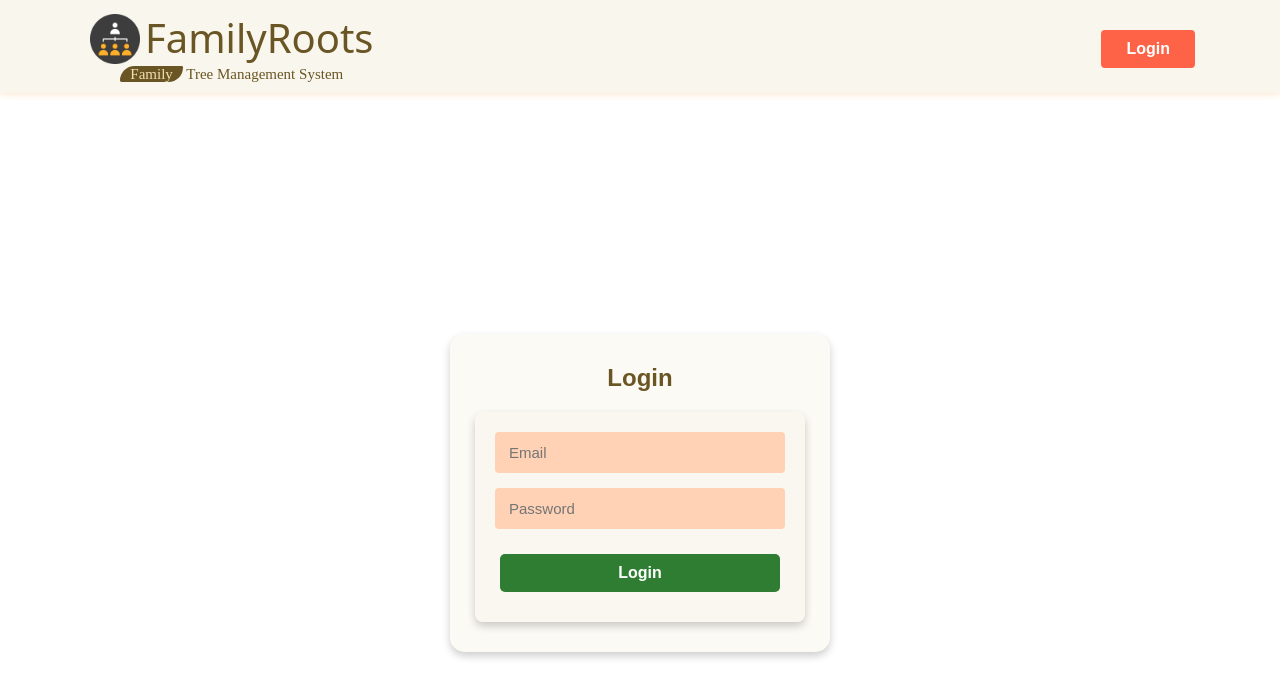
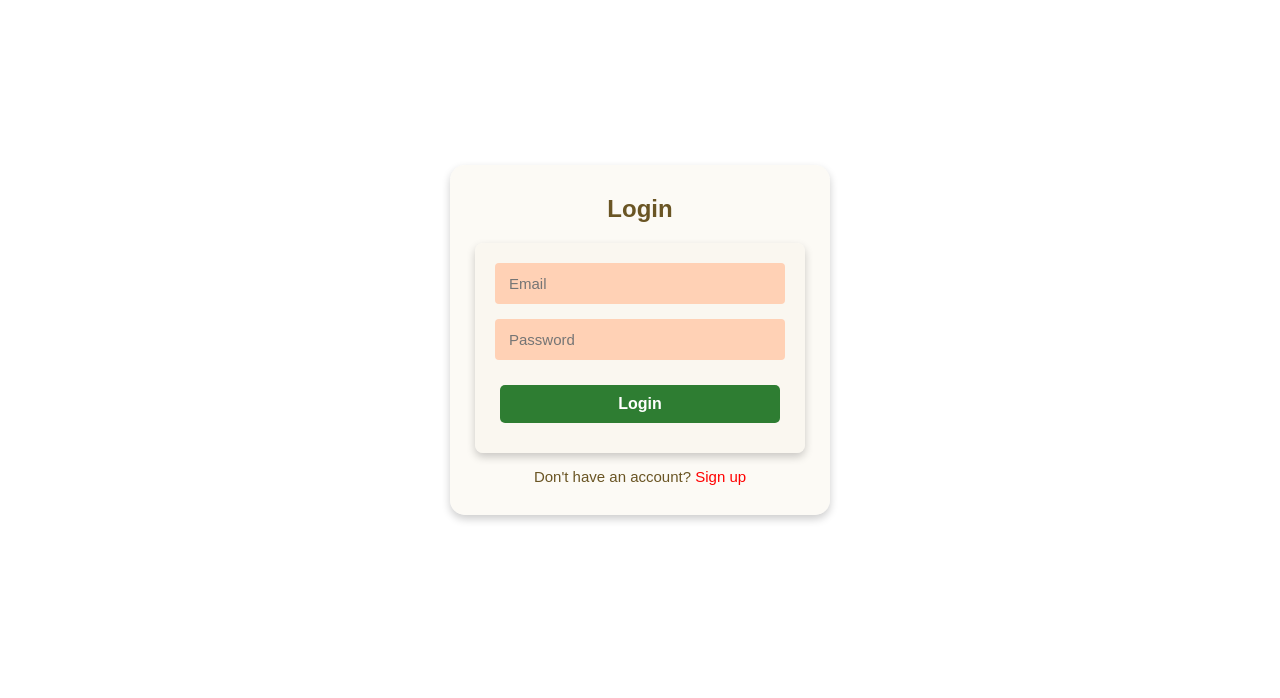
Before and after one commit to VishalValvi-83/family-tree-management-system, a React (Create React App) app in the folder frontend/: page /login in a window 1280 px wide. Shown: the top 698 px of the page. Built offline with nearby package versions, Linux system fonts and the light colour scheme; a web font is replaced by a local one.

Commit message:
fix: update AuthForm styles and add navigation links for login and signup

```diff
--- a/frontend/src/pages/Auth/AuthForm.css
+++ b/frontend/src/pages/Auth/AuthForm.css
@@ -2,7 +2,7 @@
     display: flex;
     justify-content: center;
     align-items: center;
-    min-height: 100vh;
+    min-height: 85vh;
 }
 
 .auth-card {
@@ -37,6 +37,19 @@
     background: var(--form-input-color);
     font-size: 15px;
 }
+.auth-link{
+    text-align: center;
+    margin-top: 15px;
+    font-size: 15px;
+    color: var(--primary-color);}
+.auth-link a{
+    color: red;
+    cursor: pointer;
+    text-decoration: none;
+}
+.auth-link a:hover{
+    text-decoration: underline;
+}
 
 @media (max-width: 500px) {
     .auth-card {
--- a/frontend/src/pages/Auth/Login.js
+++ b/frontend/src/pages/Auth/Login.js
@@ -1,9 +1,8 @@
 import { useState } from "react";
-import { useNavigate } from "react-router-dom";
+import { Link, useNavigate } from "react-router-dom";
 import axios from "axios";
 import "./AuthForm.css";
 import { toast } from "react-toastify";
-import Header from "../../component/Header/Header";
 
 export default function LoginForm() {
     const navigate = useNavigate();
@@ -50,7 +49,7 @@ export default function LoginForm() {
 
     return (
         <>
-            <Header />
+            {/* <Header /> */}
             <div className="auth-container">
                 <div className="auth-card">
                     <h2 className="title">Login</h2>
@@ -59,9 +58,11 @@ export default function LoginForm() {
                         <input type="password" name="password" placeholder="Password" value={formData.password} onChange={handleChange} required minLength="6" />
                         <button type="submit" className="btn">
                             Login
-
                         </button>
                     </form>
+                    <div className="auth-link">
+                        <p>Don't have an account? <Link to={"/signup"}>Sign up</Link></p>
+                    </div>
                 </div>
             </div>
         </>
--- a/frontend/src/pages/Auth/SignUp.js
+++ b/frontend/src/pages/Auth/SignUp.js
@@ -1,5 +1,5 @@
 import { useState } from "react";
-import { useNavigate } from "react-router-dom";
+import { Link, useNavigate } from "react-router-dom";
 import axios from "axios";
 import "./AuthForm.css";
 import { toast } from "react-toastify";
@@ -80,6 +80,9 @@ export default function SignupForm() {
                         Signup
                     </button>
                 </form>
+                <div className="auth-link">
+                    <p>Already have an account? <Link to={"/login"}>Login</Link></p>
+                </div>
             </div>
         </div>
     );
--- a/frontend/src/router.js
+++ b/frontend/src/router.js
@@ -1,6 +1,6 @@
 import { createBrowserRouter } from 'react-router-dom';
 import App from './App';
-import UpdateTree from './component/updateTree/updateTree.js';
+import UpdateTree from './pages/updateTree/updateTree.js';
 import LoginForm from './pages/Auth/Login.js';
 import SignupForm from './pages/Auth/SignUp.js';
 
```
